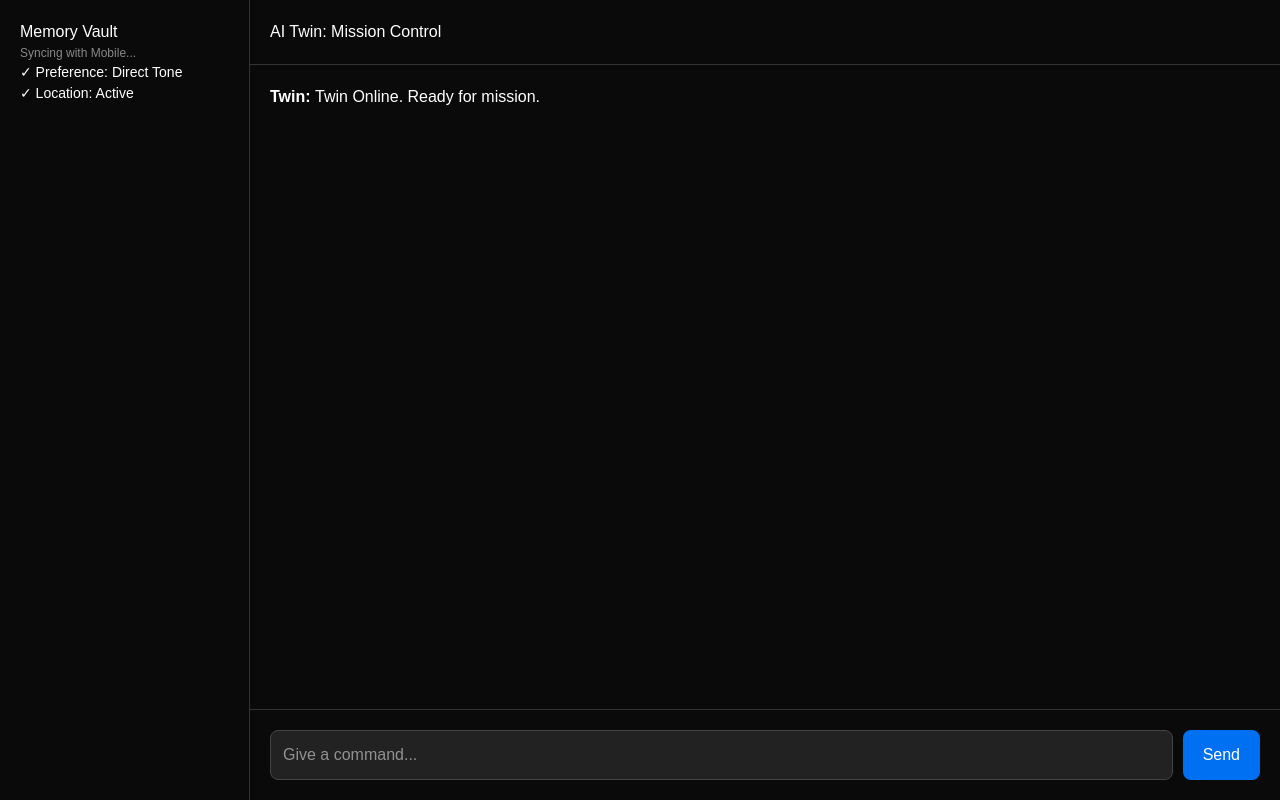
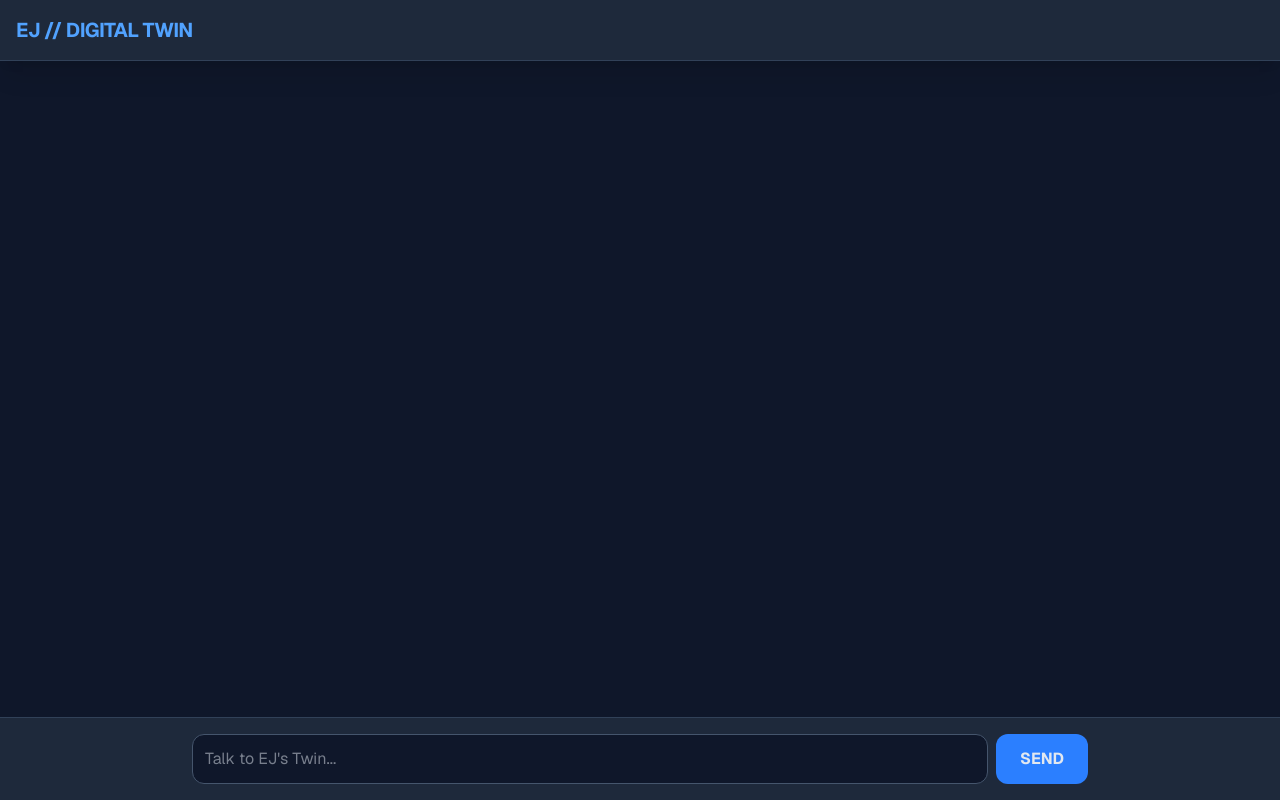
Before and after one commit to ejrichardz256/my-twin-ai.-, a Next.js app: page / in a window 1280 px wide. Built offline with nearby package versions, Linux system fonts and the light colour scheme.

Commit message:
Style: Added Dark Neon theme for EJ Twin

```diff
--- a/app/page.tsx
+++ b/app/page.tsx
@@ -1,59 +1,54 @@
-"use client";
+'use client';
 import { useState } from 'react';
 
-export default function Home() {
+export default function Chat() {
   const [input, setInput] = useState('');
-  const [messages, setMessages] = useState([{ role: 'system', content: 'Twin Online. Ready for mission.' }]);
+  const [messages, setMessages] = useState<{ role: string; content: string }[]>([]);
 
-  const handleSend = async () => {
-    const userMsg = { role: 'user', content: input };
-    setMessages([...messages, userMsg]);
+  const sendMessage = async () => {
+    if (!input.trim()) return;
+    const newMessages = [...messages, { role: 'user', content: input }];
+    setMessages(newMessages);
     setInput('');
 
-    // This is where we call your API (Logic Lobe)
     const res = await fetch('/api/chat', {
       method: 'POST',
       body: JSON.stringify({ message: input }),
     });
     const data = await res.json();
-    setMessages(prev => [...prev, { role: 'assistant', content: data.reply }]);
+    setMessages([...newMessages, { role: 'twin', content: data.reply }]);
   };
 
   return (
-    <div style={{ display: 'flex', height: '100vh', background: '#0a0a0a', color: '#fff' }}>
-      {/* Sidebar: Memory Vault */}
-      <div style={{ width: '250px', borderRight: '1px solid #333', padding: '20px' }}>
-        <h3>Memory Vault</h3>
-        <p style={{ fontSize: '12px', color: '#888' }}>Syncing with Mobile...</p>
-        <ul style={{ listStyle: 'none', padding: 0, fontSize: '14px' }}>
-          <li>✓ Preference: Direct Tone</li>
-          <li>✓ Location: Active</li>
-        </ul>
+    <div className="flex flex-col h-screen bg-[#0f172a] text-slate-200 font-sans">
+      <header className="p-4 border-b border-slate-700 bg-[#1e293b] shadow-xl">
+        <h1 className="text-xl font-bold text-blue-400 tracking-tight">EJ // DIGITAL TWIN</h1>
+      </header>
+
+      <div className="flex-1 overflow-y-auto p-4 space-y-4">
+        {messages.map((m, i) => (
+          <div key={i} className={`flex ${m.role === 'user' ? 'justify-end' : 'justify-start'}`}>
+            <div className={`max-w-[80%] p-3 rounded-2xl shadow-md ${
+              m.role === 'user' ? 'bg-blue-600 text-white rounded-tr-none' : 'bg-[#334155] text-slate-100 rounded-tl-none border border-slate-600'
+            }`}>
+              {m.content}
+            </div>
+          </div>
+        ))}
       </div>
 
-      {/* Main Chat Area */}
-      <div style={{ flex: 1, display: 'flex', flexDirection: 'column' }}>
-        <header style={{ padding: '20px', borderBottom: '1px solid #333' }}>
-          <h2>AI Twin: Mission Control</h2>
-        </header>
-
-        <div style={{ flex: 1, padding: '20px', overflowY: 'auto' }}>
-          {messages.map((m, i) => (
-            <div key={i} style={{ marginBottom: '15px', color: m.role === 'user' ? '#0070f3' : '#fff' }}>
-              <strong>{m.role === 'user' ? 'You: ' : 'Twin: '}</strong>{m.content}
-            </div>
-          ))}
-        </div>
-
-        <div style={{ padding: '20px', borderTop: '1px solid #333', display: 'flex' }}>
+      <div className="p-4 bg-[#1e293b] border-t border-slate-700">
+        <div className="flex gap-2 max-w-4xl mx-auto">
           <input
+            className="flex-1 p-3 rounded-xl bg-[#0f172a] border border-slate-600 focus:outline-none focus:border-blue-500 transition-all"
             value={input}
             onChange={(e) => setInput(e.target.value)}
-            onKeyPress={(e) => e.key === 'Enter' && handleSend()}
-            style={{ flex: 1, padding: '12px', borderRadius: '8px', background: '#222', border: '1px solid #444', color: '#fff' }}
-            placeholder="Give a command..."
+            onKeyDown={(e) => e.key === 'Enter' && sendMessage()}
+            placeholder="Talk to EJ's Twin..."
           />
-          <button onClick={handleSend} style={{ marginLeft: '10px', padding: '10px 20px', background: '#0070f3', borderRadius: '8px', border: 'none', color: '#fff' }}>Send</button>
+          <button onClick={sendMessage} className="bg-blue-500 hover:bg-blue-600 px-6 py-3 rounded-xl font-bold transition-colors">
+            SEND
+          </button>
         </div>
       </div>
     </div>
```
